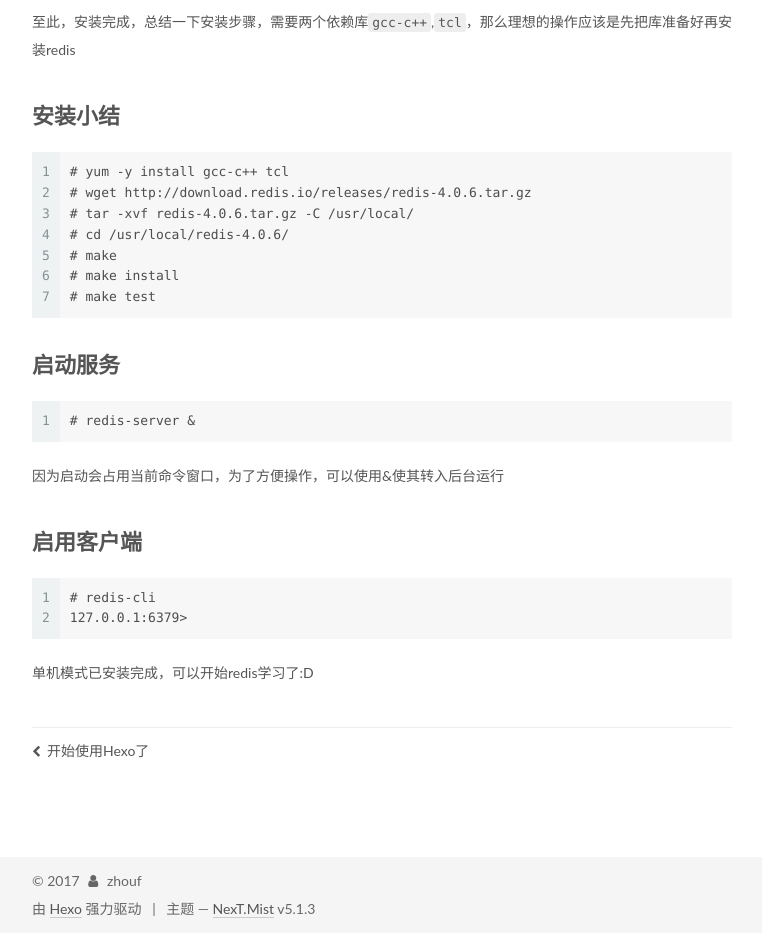
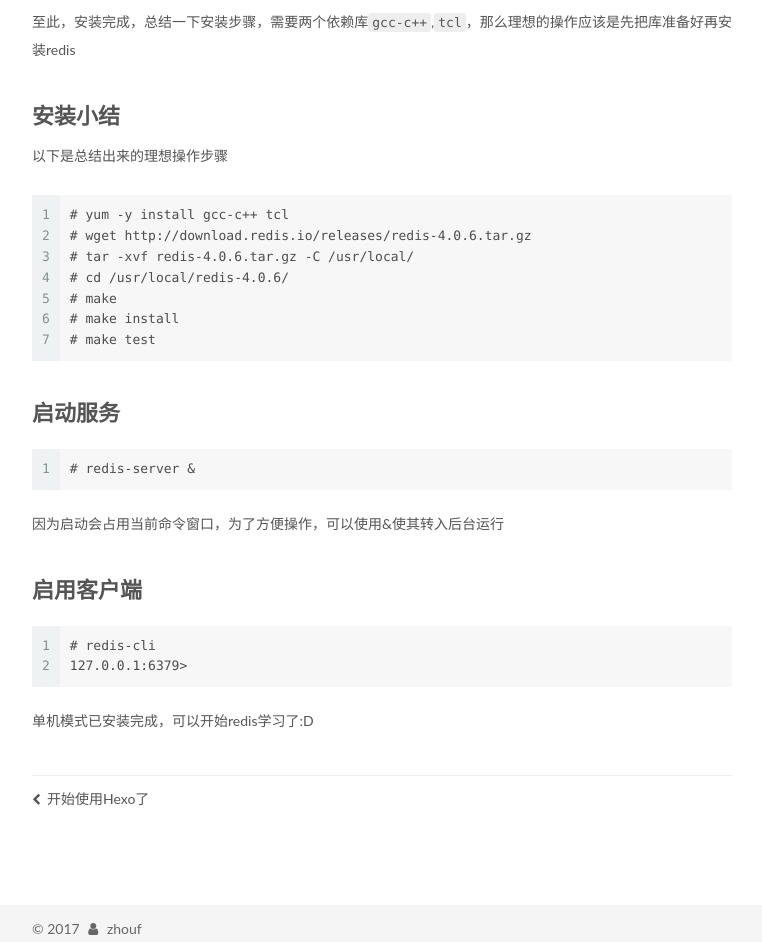
Before and after one commit to zhouf/zhouf.github.io, a plain HTML site: page 2017/12/21/Centos-redis/index.html in a window 1280 px wide. Shown: the part 2249-3191 px from the top of the page, without its empty margins (98-860 px from the left). Drawn offline with Linux system fonts and the light colour scheme.

Commit message:
Site updated: 2017-12-21 23:01:13

```diff
--- a/2017/12/21/Centos-redis/index.html
+++ b/2017/12/21/Centos-redis/index.html
@@ -86,7 +86,7 @@
 <meta property="og:site_name" content="丰戈的一亩三分地">
 <meta property="og:description" content="下载redis安装包，写此文时最新安装包为4.0.61# wget http://download.redis.io/releases/redis-4.0.6.tar.gz 解压到指定目录，如/usr/local1# tar -xvf redis-4.0.6.tar.gz -C /usr/local/ 转到redis目录1# cd /usr/local/redis-4.0.6/ 进行编译1# ma">
 <meta property="og:locale" content="zh-Hans">
-<meta property="og:updated_time" content="2017-12-21T14:57:29.376Z">
+<meta property="og:updated_time" content="2017-12-21T15:01:07.086Z">
 <meta name="twitter:card" content="summary">
 <meta name="twitter:title" content="在CentOS下安装redis记录">
 <meta name="twitter:description" content="下载redis安装包，写此文时最新安装包为4.0.61# wget http://download.redis.io/releases/redis-4.0.6.tar.gz 解压到指定目录，如/usr/local1# tar -xvf redis-4.0.6.tar.gz -C /usr/local/ 转到redis目录1# cd /usr/local/redis-4.0.6/ 进行编译1# ma">
@@ -314,7 +314,7 @@
 <p>这个可能需要一点时间，等等吧，如果没有错误会看到如下消息<br><figure class="highlight plain"><table><tr><td class="gutter"><pre><span class="line">1</span><br></pre></td><td class="code"><pre><span class="line">\o/ All tests passed without errors!</span><br></pre></td></tr></table></figure></p>
 <p>接下来再通过<code>install</code>把常用命令放在<code>/usr/local/bin</code>目录下<br><figure class="highlight plain"><table><tr><td class="gutter"><pre><span class="line">1</span><br><span class="line">2</span><br><span class="line">3</span><br><span class="line">4</span><br><span class="line">5</span><br><span class="line">6</span><br><span class="line">7</span><br><span class="line">8</span><br><span class="line">9</span><br><span class="line">10</span><br><span class="line">11</span><br><span class="line">12</span><br></pre></td><td class="code"><pre><span class="line"># make install</span><br><span class="line">cd src &amp;&amp; make install</span><br><span class="line">make[1]: Entering directory `/usr/local/redis-4.0.6/src&apos;</span><br><span class="line"></span><br><span class="line">Hint: It&apos;s a good idea to run &apos;make test&apos; ;)</span><br><span class="line"></span><br><span class="line">    INSTALL install</span><br><span class="line">    INSTALL install</span><br><span class="line">    INSTALL install</span><br><span class="line">    INSTALL install</span><br><span class="line">    INSTALL install</span><br><span class="line">make[1]: Leaving directory `/usr/local/redis-4.0.6/src&apos;</span><br></pre></td></tr></table></figure></p>
 <p>至此，安装完成，总结一下安装步骤，需要两个依赖库<code>gcc-c++</code>,<code>tcl</code>，那么理想的操作应该是先把库准备好再安装redis</p>
-<h2 id="安装小结"><a href="#安装小结" class="headerlink" title="安装小结"></a>安装小结</h2><figure class="highlight plain"><table><tr><td class="gutter"><pre><span class="line">1</span><br><span class="line">2</span><br><span class="line">3</span><br><span class="line">4</span><br><span class="line">5</span><br><span class="line">6</span><br><span class="line">7</span><br></pre></td><td class="code"><pre><span class="line"># yum -y install gcc-c++ tcl</span><br><span class="line"># wget http://download.redis.io/releases/redis-4.0.6.tar.gz</span><br><span class="line"># tar -xvf redis-4.0.6.tar.gz -C /usr/local/</span><br><span class="line"># cd /usr/local/redis-4.0.6/</span><br><span class="line"># make</span><br><span class="line"># make install</span><br><span class="line"># make test</span><br></pre></td></tr></table></figure>
+<h2 id="安装小结"><a href="#安装小结" class="headerlink" title="安装小结"></a>安装小结</h2><p>以下是总结出来的理想操作步骤<br><figure class="highlight plain"><table><tr><td class="gutter"><pre><span class="line">1</span><br><span class="line">2</span><br><span class="line">3</span><br><span class="line">4</span><br><span class="line">5</span><br><span class="line">6</span><br><span class="line">7</span><br></pre></td><td class="code"><pre><span class="line"># yum -y install gcc-c++ tcl</span><br><span class="line"># wget http://download.redis.io/releases/redis-4.0.6.tar.gz</span><br><span class="line"># tar -xvf redis-4.0.6.tar.gz -C /usr/local/</span><br><span class="line"># cd /usr/local/redis-4.0.6/</span><br><span class="line"># make</span><br><span class="line"># make install</span><br><span class="line"># make test</span><br></pre></td></tr></table></figure></p>
 <h2 id="启动服务"><a href="#启动服务" class="headerlink" title="启动服务"></a>启动服务</h2><figure class="highlight plain"><table><tr><td class="gutter"><pre><span class="line">1</span><br></pre></td><td class="code"><pre><span class="line"># redis-server &amp;</span><br></pre></td></tr></table></figure>
 <p>因为启动会占用当前命令窗口，为了方便操作，可以使用&amp;使其转入后台运行</p>
 <h2 id="启用客户端"><a href="#启用客户端" class="headerlink" title="启用客户端"></a>启用客户端</h2><figure class="highlight plain"><table><tr><td class="gutter"><pre><span class="line">1</span><br><span class="line">2</span><br></pre></td><td class="code"><pre><span class="line"># redis-cli</span><br><span class="line">127.0.0.1:6379&gt;</span><br></pre></td></tr></table></figure>
```
Also changed, not shown: index.html (+1 -1 lines).
